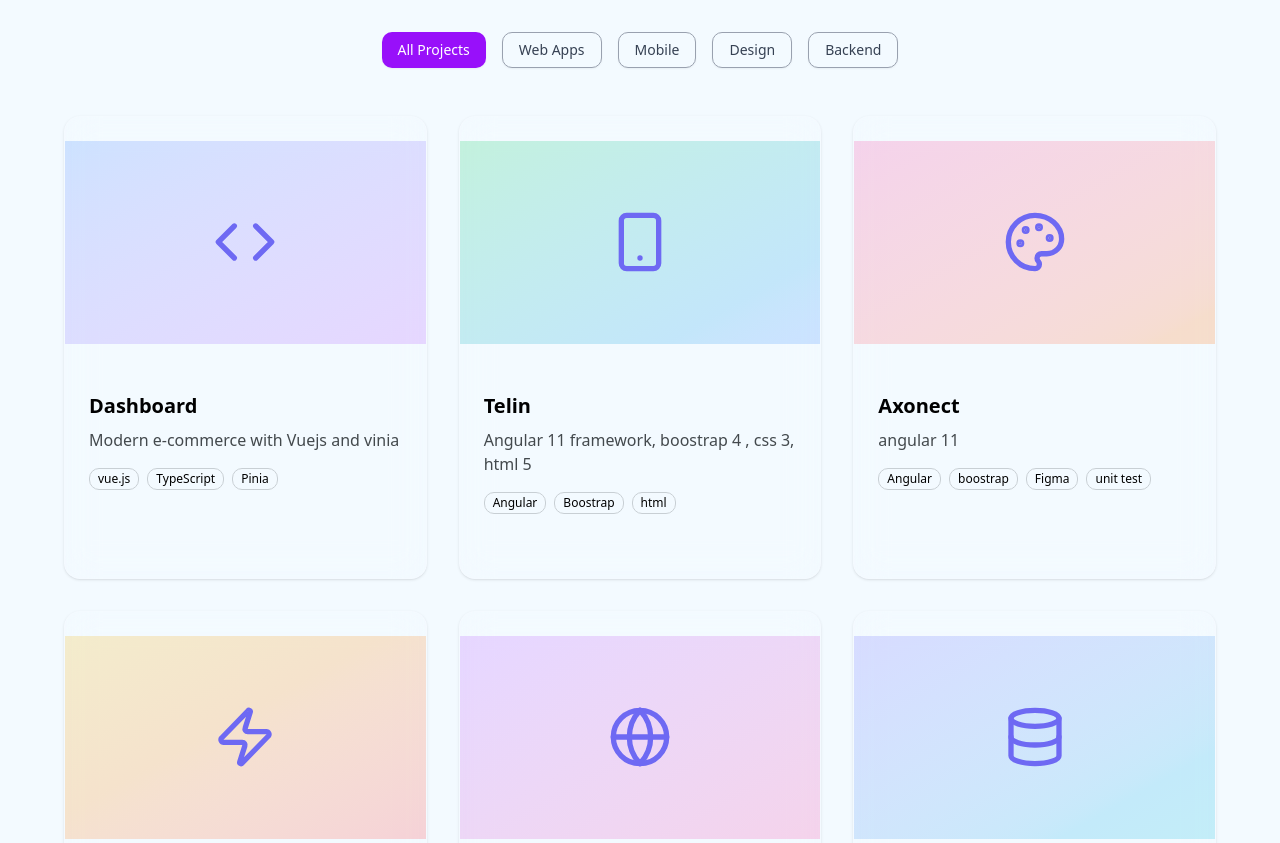
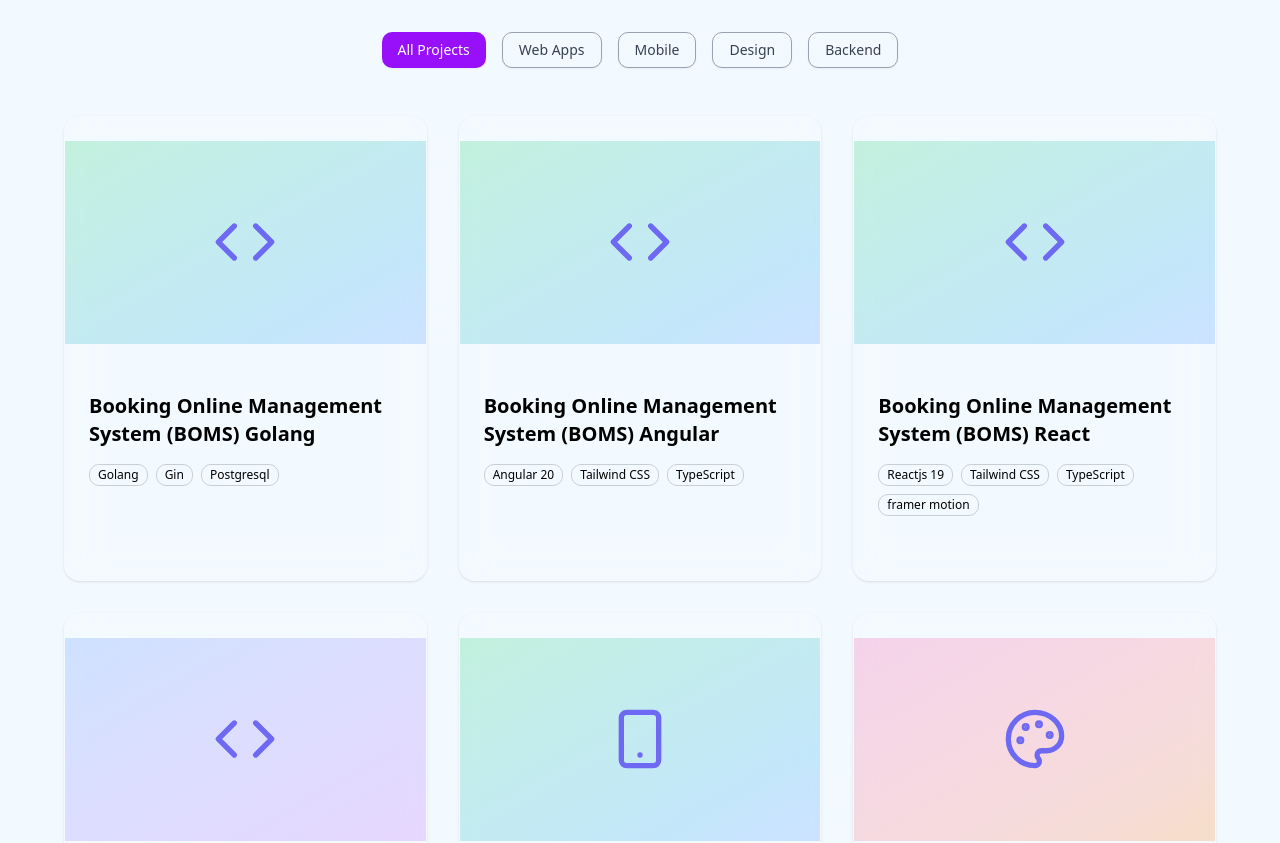
Before and after one commit to dedikusniadi2026/portofolio-, a Next.js app: page / in a window 1280 px wide. Shown: the part 3884-4727 px from the top of the page. Built offline with nearby package versions, Linux system fonts and the light colour scheme.

Commit message:
add porto

```diff
--- a/app/page.tsx
+++ b/app/page.tsx
@@ -64,6 +64,34 @@ export default function HomePage() {
   }, [])
 
   const projects = [
+
+    {
+      icon: Code,
+      title: "Booking Online Management System (BOMS) Golang",
+      desc: "",
+      gradient: "from-green-500/20 to-blue-500/20",
+      category: "Backend",
+      tech: ["Golang", "Gin", "Postgresql"],
+    },
+
+    {
+      icon: Code,
+      title: "Booking Online Management System (BOMS) Angular",
+      desc: "",
+      gradient: "from-green-500/20 to-blue-500/20",
+      category: "Front End",
+      tech: ["Angular 20", "Tailwind CSS", "TypeScript"],
+    },
+
+        {
+      icon: Code,
+      title: "Booking Online Management System (BOMS) React",
+      desc: "",
+      gradient: "from-green-500/20 to-blue-500/20",
+      category: "Front End",
+      tech: ["Reactjs 19", "Tailwind CSS", "TypeScript", "framer motion"],
+    },
+
     {
       icon: Code,
       title: "Dashboard",
```
